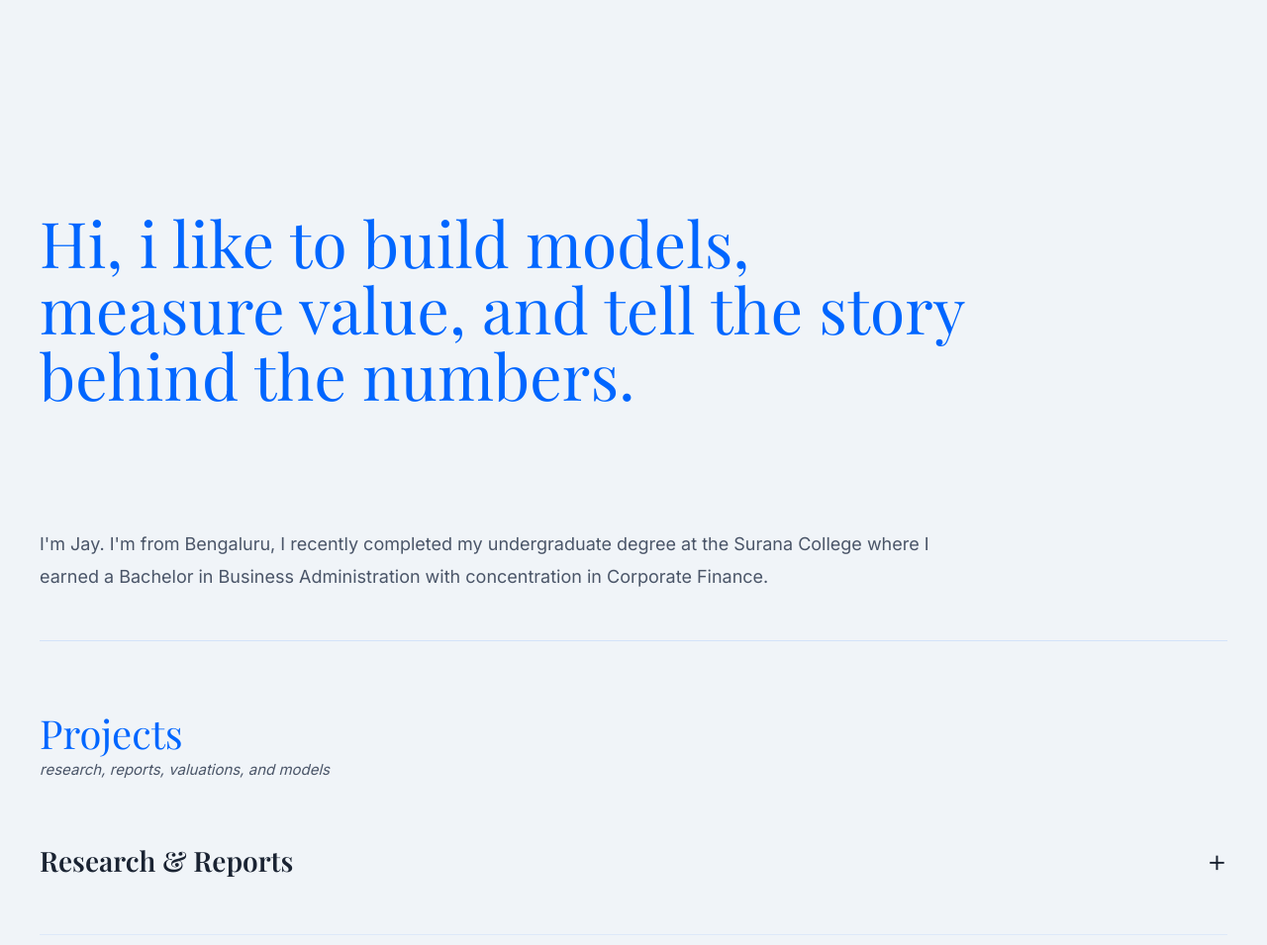
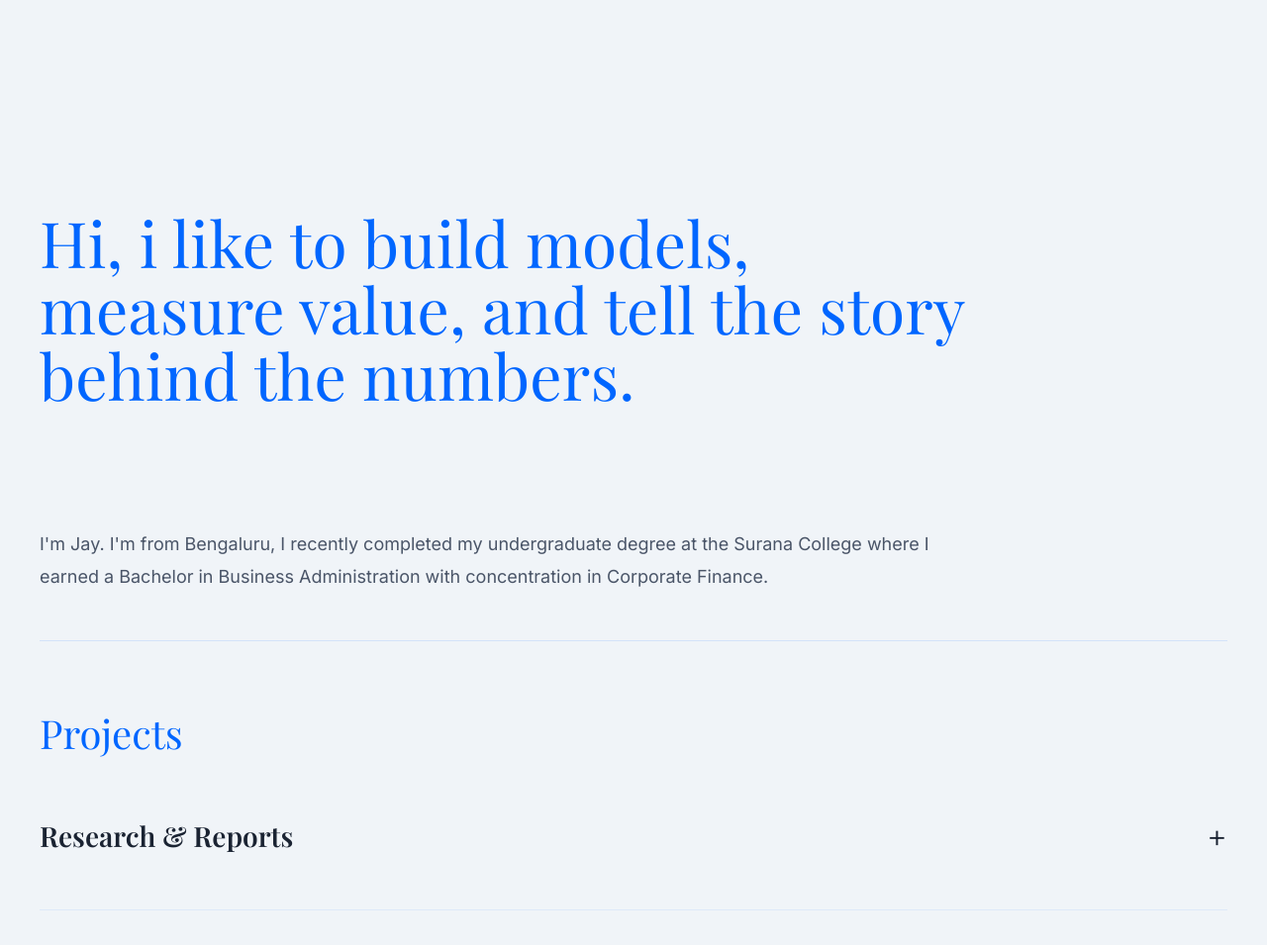
Before and after one commit to jay-finance/portfolio, a plain HTML site: page index.html in a window 1280 px wide. Shown: the part 87-1042 px from the top of the page at 99% size. Drawn offline with nearby package versions, Linux system fonts and the light colour scheme.

Commit message:
Update index.html

```diff
--- a/index.html
+++ b/index.html
@@ -303,7 +303,7 @@
     <!-- PROJECTS section with dropdowns -->
     <section id="projects" aria-labelledby="projects-title">
       <div class="projects-left" id="projects-title">Projects</div>
-      <div class="projects-sub">research, reports, valuations, and models</div>
+      <div class="projects-sub"></div>
 
       <div style="margin-top: 48px;">
 
```
